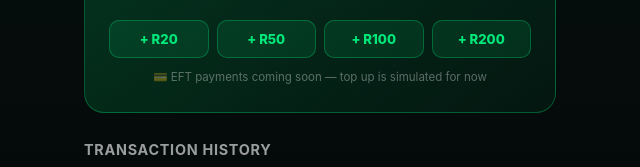
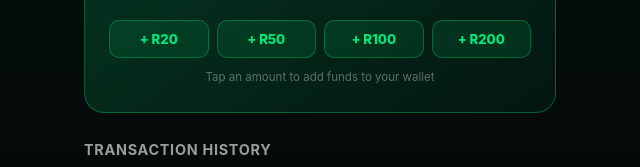
Before and after one commit to samuelhyerahyera7-sketch/lockshot-new, a website: page sports-iq.html in a window 1280 px wide. Both pictures are taken after a click on the link "Wallet". Shown: the part 303-470 px from the top of the page, 320-960 px from the left. Drawn offline with nearby package versions, Linux system fonts and the light colour scheme; no server answers.

Commit message:
Clean up wallet top-up note text

```diff
--- a/sports-iq.html
+++ b/sports-iq.html
@@ -418,7 +418,7 @@
           <button class="wbc-amount-btn" data-topup-amount="100">+ R100</button>
           <button class="wbc-amount-btn" data-topup-amount="200">+ R200</button>
         </div>
-        <p class="wbc-topup-note">💳 EFT payments coming soon — top up is simulated for now</p>
+        <p class="wbc-topup-note">Tap an amount to add funds to your wallet</p>
       </div>
 
       <!-- Transaction history -->
```
